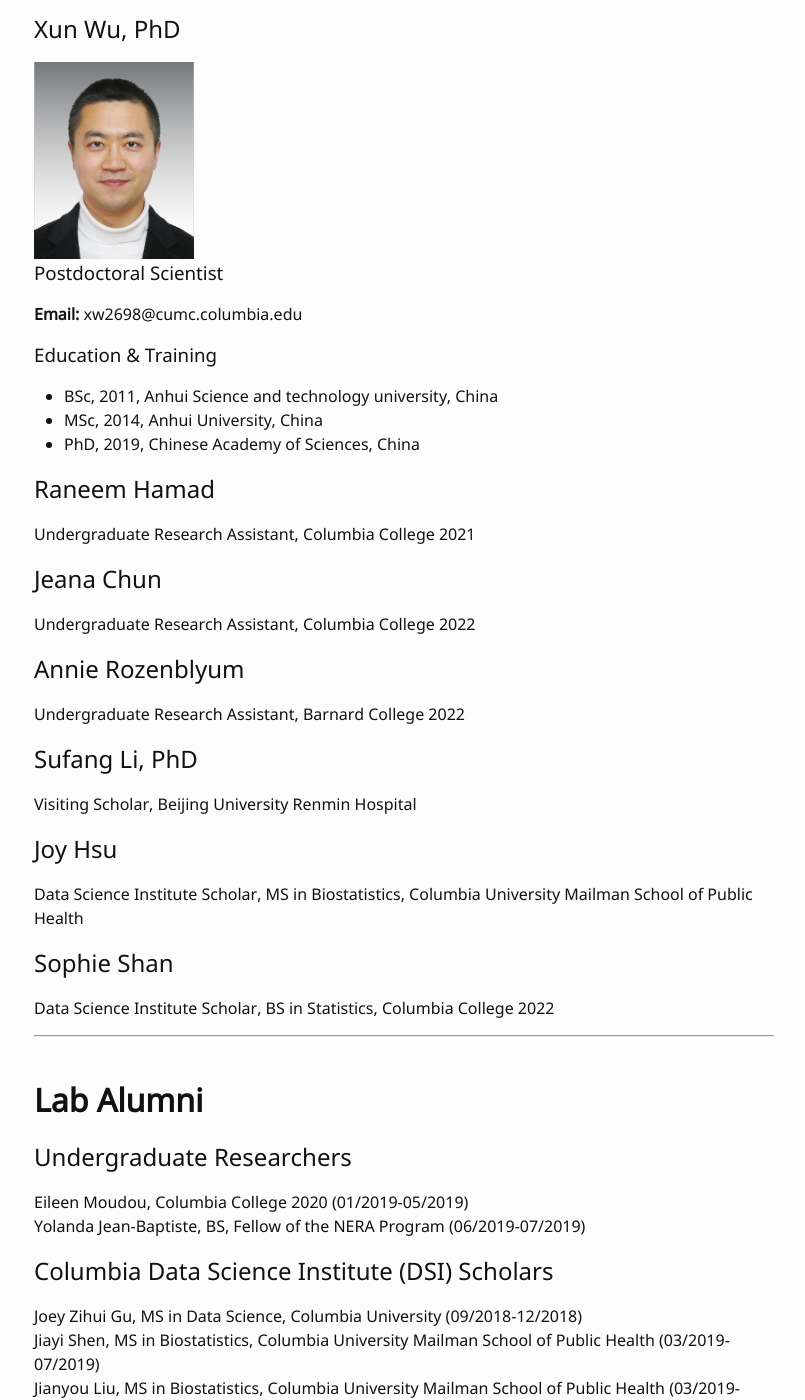
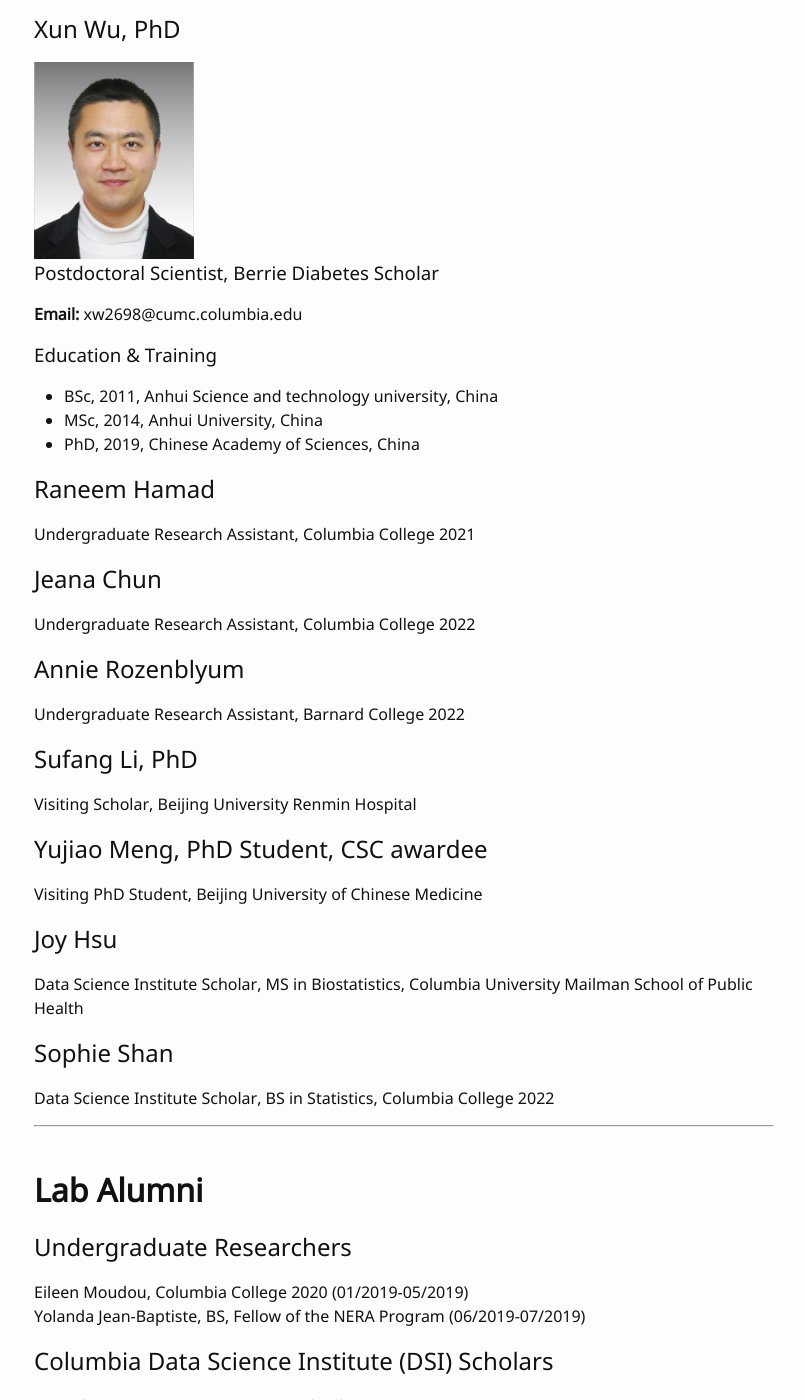
Before and after one commit to hanruizhang/zhanglab, a Jekyll site: the page built from 2_People.md, in a window 1280 px wide and 1400 px high, scrolled down 1854 px. Shown: the whole window, without its empty margins (236-1041 px from the left). Built offline with Jekyll 4.4.1, drawn with Linux system fonts in a browser that asks for light colours; some of the changed text lies outside the part shown.

Commit message:
Update 2_People.md

```diff
--- a/2_People.md
+++ b/2_People.md
@@ -59,7 +59,7 @@ I am interested in the functional interrogation of coronary artery disease-assoc
 <div>
   <img src="{{ '/images/Xun_Wu.jpg' | absolute_url }}" alt="Xun_Wu" width="160">
 </div>
-### Postdoctoral Scientist
+### Postdoctoral Scientist, Berrie Diabetes Scholar
 **Email:** xw2698@cumc.columbia.edu
 
 ### Education & Training
@@ -79,6 +79,9 @@ I am interested in the functional interrogation of coronary artery disease-assoc
 ## Sufang Li, PhD
 #### Visiting Scholar, Beijing University Renmin Hospital
 
+## Yujiao Meng, PhD Student, CSC awardee
+#### Visiting PhD Student, Beijing University of Chinese Medicine
+
 ## Joy Hsu
 #### Data Science Institute Scholar, MS in Biostatistics, Columbia University Mailman School of Public Health
 
```
Also changed, not shown: other parts of 2_People.md (+1 -1 lines).
